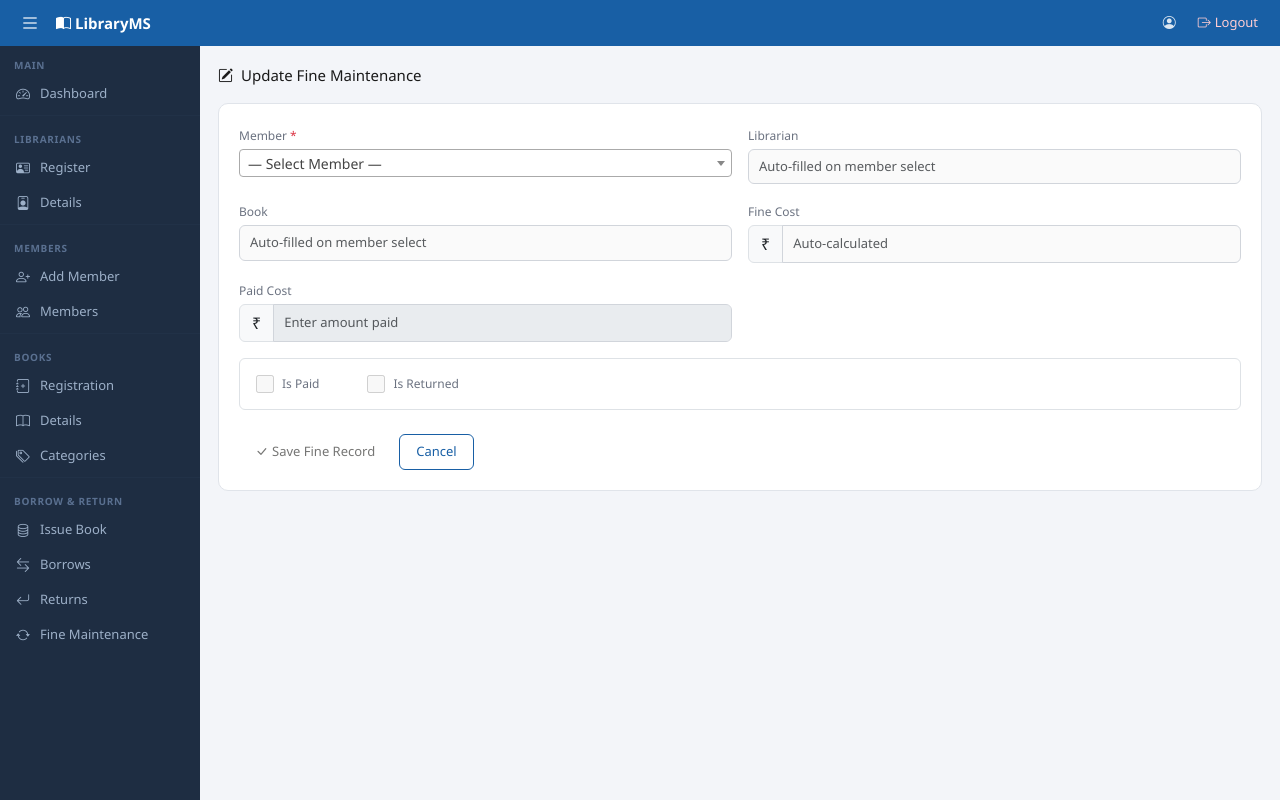
After one commit to Hari1369/library-management-system, a Django app: template members/templates/return_fineregister/return_fineregister.html in a window 1280 px wide. The commit adds this page. Run offline with Django 5.2, Linux system fonts and the light colour scheme; tables that the repository leaves empty hold one stand-in row (values such as "Sample post"); the template is opened without the code that fills it: values that come from a table or form of the project are taken from there, most other values are stand-ins (such as "Sample title", 1, 10 or a date in 2020); some libraries are stand-ins or nearby versions.

Commit message:
add with fine updation

```diff
--- a/members/models.py
+++ b/members/models.py
@@ -45,7 +45,8 @@ class BookDetails(models.Model):
 
 
 class Member(models.Model):
-    name = models.CharField(max_length=255)
+    first_name = models.CharField(max_length=255)
+    last_name = models.CharField(max_length=255, null=True)
     email = models.EmailField(unique=True)
     phone_number = models.CharField(max_length=15)
     address = models.TextField()
--- a/members/templates/base.html
+++ b/members/templates/base.html
@@ -69,8 +69,8 @@
   <div class="grp">Borrow & Return</div>
   <a href="{% url 'records_register' %}" class="{% block a9  %}{% endblock %}"><i class="bi bi-database"></i>Issue Book</a>
   <a href="{% url 'records' %}"          class="{% block a10 %}{% endblock %}"><i class="bi bi-arrow-left-right"></i>Borrows</a>
-  <a href="{% url 'returns' %}"          class="{% block a11 %}{% endblock %}"><i class="bi bi-arrow-return-left"></i>Returns</a>
-
+  <a href="{% url 'returns' %}"          class="{{ a11 }}"><i class="bi bi-arrow-return-left"></i> Returns</a>
+  <a href="{% url 'return_fineregister' %}"         class="{{ a12 }}"><i class="bi bi-arrow-repeat"></i>Fine Maintenance</a>
 
 </nav>
 
--- a/members/templates/records_register/records_register.html
+++ b/members/templates/records_register/records_register.html
@@ -28,7 +28,7 @@
         <select name="member_id" class="form-select select2" required>
           <option value="">-- Select Member --</option>
           {% for m in member %}
-            <option value="{{ m.id }}">{{ m.name|title }}</option>
+            <option value="{{ m.id }}">{{ m.first_name|title }} {{ m.last_name|title }}</option>
           {% endfor %}
         </select>
       </div>
--- /dev/null
+++ b/members/templates/return_fineregister/return_fineregister.html
@@ -0,0 +1,275 @@
+{% extends "base.html" %}
+{% block title %}Update Fine Maintenance{% endblock %}
+
+{% block content %}
+<div class="section-header mb-3">
+    <span class="section-title">
+        <i class="bi bi-pencil-square me-2"></i>Update Fine Maintenance
+    </span>
+</div>
+
+<div class="d-flex justify-content-center">
+    <div class="lms-card w-100">
+
+        <div id="fetch-alert" class="alert alert-warning d-none mb-3" role="alert"></div>
+        <div id="success-alert" class="alert alert-success d-none mb-3" role="alert"></div>
+
+        <form method="post" id="fine-form">
+            {% csrf_token %}
+            <input type="hidden" name="issue_id"    id="issue_id">
+            <input type="hidden" name="librarian"   id="librarian_id">
+            <input type="hidden" name="book"        id="book_id">
+
+            <div class="row g-3">
+                <div class="col-md-6">
+                    <label class="lms-form-label">Member <span class="text-danger">*</span></label>
+                    <select name="member" id="member-select"
+                            class="form-select select2 lms-form-control" required>
+                        <option value="">— Select Member —</option>
+                        {% for m in members %}
+                            <option value="{{ m.id }}">
+                                {{ m.first_name }}{% if m.last_name %} {{ m.last_name }}{% endif %}
+                            </option>
+                        {% endfor %}
+                    </select>
+                </div>
+                <div class="col-md-6">
+                    <label class="lms-form-label">Librarian</label>
+                    <input type="text" id="librarian_display"
+                           class="form-control lms-form-control" readonly
+                           placeholder="Auto-filled on member select">
+                </div>
+                <div class="col-md-6">
+                    <label class="lms-form-label">Book</label>
+                    <input type="text" id="book_display"
+                           class="form-control lms-form-control" readonly
+                           placeholder="Auto-filled on member select">
+                </div>
+                <div class="col-md-6">
+                    <label class="lms-form-label">Fine Cost</label>
+                    <div class="input-group">
+                        <span class="input-group-text">₹</span>
+                        <input type="number" name="fine_cost" id="fine_cost"
+                               class="form-control lms-form-control" readonly
+                               placeholder="Auto-calculated">
+                    </div>
+                </div>
+                <div class="col-md-6">
+                    <label class="lms-form-label">Paid Cost</label>
+                    <div class="input-group">
+                        <span class="input-group-text">₹</span>
+                        <input type="number" name="paid_cost" id="paid_cost"
+                               class="form-control lms-form-control"
+                               placeholder="Enter amount paid" min="0" disabled>
+                    </div>
+                    <div id="paid-cost-error" class="text-danger small mt-1 d-none">
+                        Paid amount cannot exceed the fine cost.
+                    </div>
+                </div>
+                <div class="col-md-6 d-flex align-items-end">
+                    <div id="overdue_info" class="d-none">
+                        <span class="badge bg-danger fs-6">
+                            <i class="bi bi-clock-history me-1"></i>
+                            Overdue: <span id="overdue-days">0</span> day(s)
+                        </span>
+                    </div>
+                    <div id="no-overdue-info" class="d-none">
+                        <span class="badge bg-success fs-6">
+                            <i class="bi bi-check-circle me-1"></i>
+                            No overdue — Fine: ₹0
+                        </span>
+                    </div>
+                </div>
+                <div class="col-md-12">
+                    <div class="border rounded p-3 d-flex gap-5 align-items-center">
+                        <div class="d-flex align-items-center gap-2">
+                            <input type="checkbox" name="is_paid" id="is_paid"
+                                   style="width:18px; height:18px;" disabled>
+                            <label for="is_paid" class="lms-form-label mb-0">Is Paid</label>
+                        </div>
+                        <div class="d-flex align-items-center gap-2">
+                            <input type="checkbox" name="is_returned" id="is_returned"
+                                   style="width:18px; height:18px;" disabled>
+                            <label for="is_returned" class="lms-form-label mb-0">Is Returned</label>
+                        </div>
+                    </div>
+                </div>
+            </div>
+            <div class="d-flex gap-2 mt-4">
+                <button type="submit" class="btn btn-lms-primary" id="submit-btn" disabled>
+                    <i class="bi bi-check-lg me-1"></i>Save Fine Record
+                </button>
+                <a href="{% url 'returns' %}" class="btn btn-lms-outline">Cancel</a>
+            </div>
+        </form>
+    </div>
+</div>
+
+<script>
+document.addEventListener("DOMContentLoaded", function () {
+    var librariandisplay = document.getElementById("librarian_display");
+    var bookdisplay = document.getElementById("book_display");
+    var finecostInput = document.getElementById("fine_cost");
+    var paidcostinput = document.getElementById("paid_cost");
+    var overdueinfo = document.getElementById("overdue_info");
+    var nooverdueinfo = document.getElementById("no-overdue-info");
+    var overdueDays = document.getElementById("overdue-days");
+    var ispaidcheck = document.getElementById("is_paid");
+    var isreturnedcheck = document.getElementById("is_returned");
+    var submitbtn = document.getElementById("submit-btn");
+    var fetchalert = document.getElementById("fetch-alert");
+    var successalert = document.getElementById("success-alert");
+    var paidcosterror = document.getElementById("paid-cost-error");
+
+    var issueIdhidden = document.getElementById("issue_id");
+    var librarianidhidden = document.getElementById("librarian_id");
+    var bookIidhidden = document.getElementById("book_id");
+
+    var currentfinecost = 0;
+
+    function showAlert(el, msg) {
+        el.textContent = msg;
+        el.classList.remove("d-none");
+    }
+    function hideAlert(el) {
+        el.classList.add("d-none");
+        el.textContent = "";
+    }
+
+    function resetFields() {
+        librariandisplay.value  = "";
+        bookdisplay.value       = "";
+        finecostInput.value     = "";
+        paidcostinput.value     = "";
+        paidcostinput.disabled  = true;
+        ispaidcheck.checked     = false;
+        ispaidcheck.disabled    = true;
+        isreturnedcheck.checked = false;
+        isreturnedcheck.disabled= true;
+        overdueinfo.classList.add("d-none");
+        nooverdueinfo.classList.add("d-none");
+        submitbtn.disabled      = true;
+        issueIdhidden.value     = "";
+        librarianidhidden.value = "";
+        bookIidhidden.value      = "";
+        hideAlert(fetchalert);
+        hideAlert(paidcosterror);
+        currentfinecost = 0;
+    }
+
+    $('#member-select').on('select2:select', function (e) {
+        const memberId = e.params.data.id;
+        resetFields();
+
+        fetch("/get_member_issue_details/", {
+            method: "POST",
+            headers: {
+                "Content-Type": "application/json",
+                "X-CSRFToken": getCookie("csrftoken"),
+                "X-Requested-With": "XMLHttpRequest"
+            },
+            body: JSON.stringify({ member_id: memberId })
+        })
+        .then(response => {
+            if (!response.ok) {
+                return response.json().then(err => { throw err; });
+            }
+            return response.json();
+        })
+        .then(data => {
+            console.log("DATA : ", data)
+
+            issueIdhidden.value     = data.issue_id;
+            librarianidhidden.value = data.librarian_id;
+            bookIidhidden.value      = data.book_id;
+
+            librariandisplay.value = data.librarian_name;
+            bookdisplay.value      = data.book_title;
+            finecostInput.value    = data.fine_cost;
+            currentfinecost        = data.fine_cost;
+
+            if (data.overdue_days > 0) {
+                overdueDays.textContent = data.overdue_days;
+                overdueinfo.classList.remove("d-none");
+                nooverdueinfo.classList.add("d-none");
+            } else {
+                overdueinfo.classList.add("d-none");
+                nooverdueinfo.classList.remove("d-none");
+            }
+
+            paidcostinput.disabled   = false;
+            isreturnedcheck.disabled = false;
+
+            if (currentfinecost === 0) {
+                ispaidcheck.checked  = true;
+                ispaidcheck.disabled = false;
+                submitbtn.disabled   = false;
+            }
+
+            if (data.error) {
+                alert(data.error);
+                return;
+
+            }
+        })
+        .catch(err => {
+            const msg = err.error || "No active issued book found for this member.";
+            showAlert(fetchalert, msg);
+            resetFields();
+        });
+    });
+
+    $('#member-select').on('select2:unselect', function () {
+        resetFields();
+    });
+
+    paidcostinput.addEventListener("input", function () {
+        const paid = parseFloat(this.value) || 0;
+        hideAlert(paidcosterror);
+
+        if (paid > currentfinecost) {
+            showAlert(paidcosterror,
+                `Paid amount (₹${paid}) cannot exceed the fine cost (₹${currentfinecost}).`);
+            ispaidcheck.checked  = false;
+            submitbtn.disabled   = true;
+            return;
+        }
+
+        if (currentfinecost > 0 && paid === currentfinecost) {
+            ispaidcheck.checked  = true;
+            ispaidcheck.disabled = true;
+        } else {
+            ispaidcheck.checked  = false;
+            ispaidcheck.disabled = false;
+        }
+
+        submitbtn.disabled = (paid <= 0 && currentfinecost > 0);
+    });
+
+    document.getElementById("fine-form").addEventListener("submit", function (e) {
+        const paid = parseFloat(paidcostinput.value) || 0;
+        if (paid > currentfinecost) {
+            e.preventDefault();
+            showAlert(paidcosterror,
+                `Paid amount (₹${paid}) cannot exceed the fine cost (₹${currentfinecost}).`);
+        }
+    });
+
+});
+
+function getCookie(name) {
+    let cookieValue = null;
+    if (document.cookie && document.cookie !== '') {
+        const cookies = document.cookie.split(';');
+        for (let i = 0; i < cookies.length; i++) {
+            const cookie = cookies[i].trim();
+            if (cookie.substring(0, name.length + 1) === (name + '=')) {
+                cookieValue = decodeURIComponent(cookie.substring(name.length + 1));
+                break;
+            }
+        }
+    }
+    return cookieValue;
+}
+</script>
+{% endblock %}
--- a/members/urls.py
+++ b/members/urls.py
@@ -1,5 +1,5 @@
 from django.urls import path
-from .views import login_page, logout_page, dashboard_page, dashboard_upper, dashboard_book_data, dashboard_lowest_books, dashboard_total_activemember, dashboard_total_inactivemember,  librarian_registration_page, member_registration_page, book_registration_page, book_category_registration_page, book_details_page, member_details_page, librarian_details_page, member_update_request, librarian_update_request, book_update_request, member_delete_request, librarian_delete_request, book_delete_request, member_api, books_api, borrow_records, borrow_returns, borrow_records_register, record_report
+from .views import login_page, logout_page, dashboard_page, dashboard_upper, dashboard_book_data, dashboard_lowest_books, get_member_issue_details, return_fineregister, dashboard_total_activemember, dashboard_total_inactivemember,  librarian_registration_page, member_registration_page, book_registration_page, book_category_registration_page, book_details_page, member_details_page, librarian_details_page, member_update_request, librarian_update_request, book_update_request, member_delete_request, librarian_delete_request, book_delete_request, member_api, books_api, borrow_records, borrow_returns, borrow_records_register, record_report, return_fineregister
 
 urlpatterns = [
     path("", login_page, name="log_in"),
@@ -38,8 +38,8 @@ urlpatterns = [
     path("record_report/", record_report, name="record_report"),
 
     path("returns/", borrow_returns, name="returns"),
-
-
+    path("return_fineregister/", return_fineregister, name="return_fineregister"),
+    path("get_member_issue_details/", get_member_issue_details, name="get_member_issue_details"),
 
 
 
```
Also changed, not shown: members/cron_management/fine_maintenance.py (+5 -4 lines), members/forms.py (+15 -1 lines), members/templates/member_details/member_details.html (+36 -18 lines), members/templates/member_registration/member_registration.html (+6 -2 lines), members/views.py (+263 -20 lines), members/migrations/0025_rename_name_member_first_name_member_last_name.py (added).
